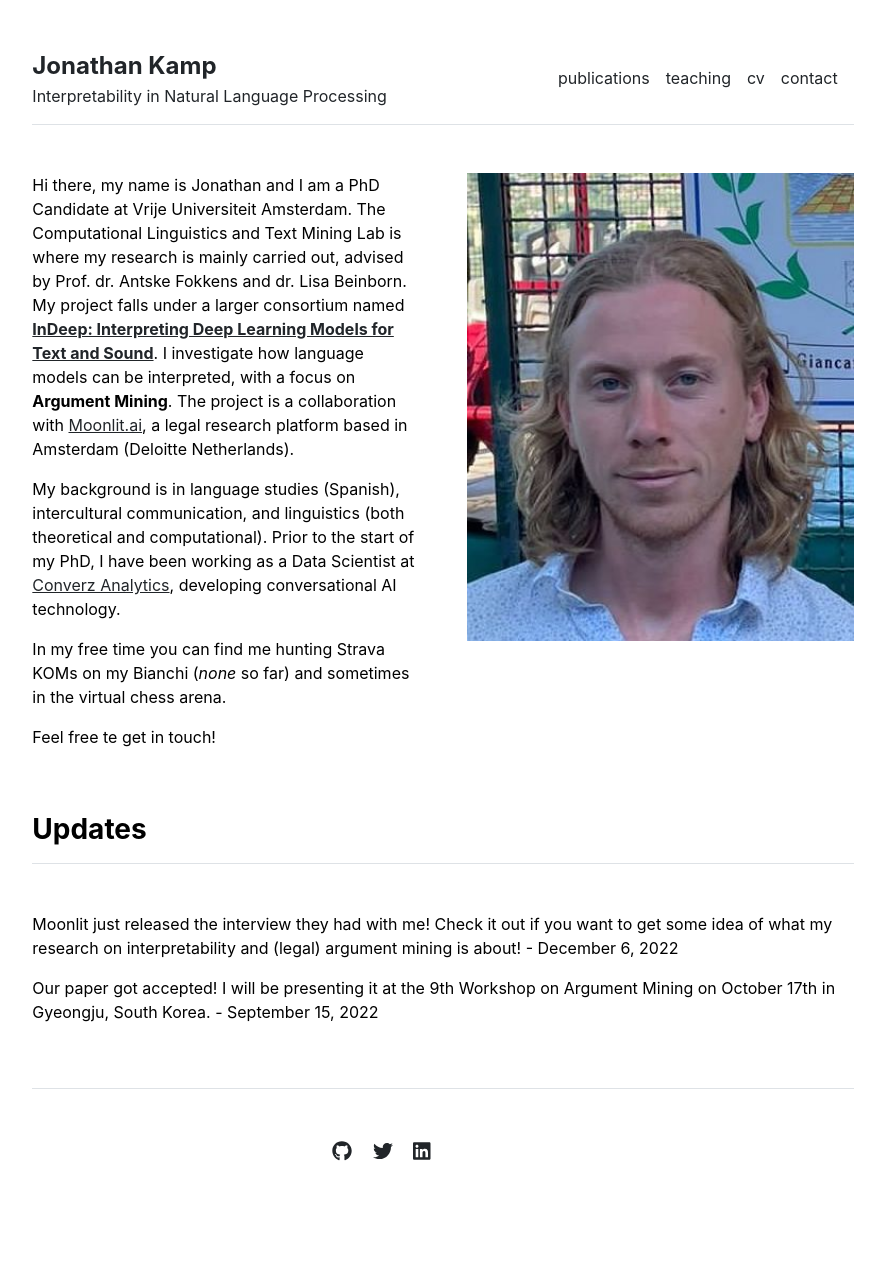
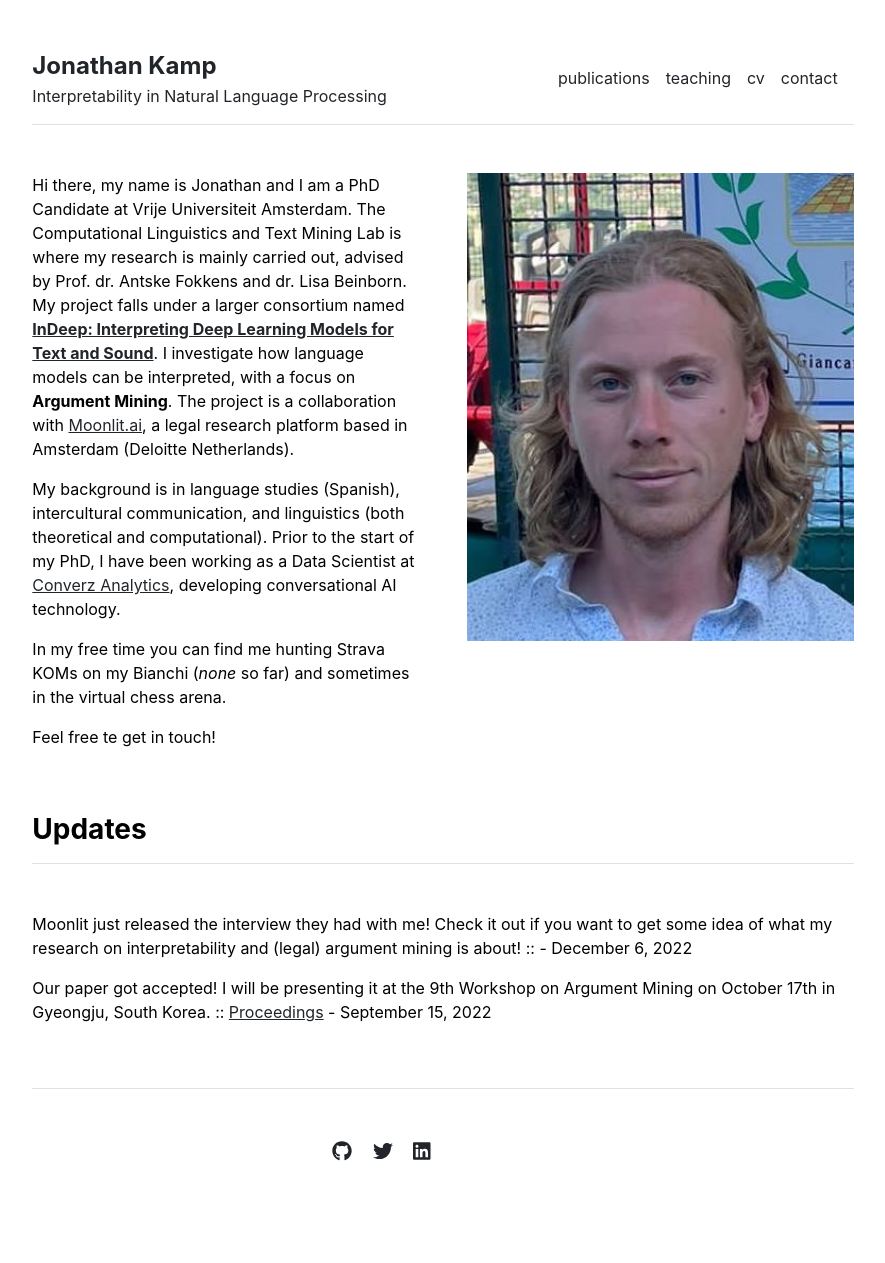
Before and after one commit to jbkamp/jbkamp.github.io, a Jekyll site: the page built from index.md, in a window 1280 px wide. Shown: the whole page, without its empty margins (197-1082 px from the left). Built offline with Jekyll 4.4.1, drawn with Linux system fonts in a browser that asks for light colours.

Commit message:
fixed the blog hyperlink bug

```diff
--- a/_layouts/home.html
+++ b/_layouts/home.html
@@ -18,7 +18,7 @@
   <div class="col-md-12">
     <h3 class="fw-bold border-bottom pb-3 mb-5">Updates</h3>
     {% for post in site.posts %}
-      <p>{{ post.title }} - {{ post.date | date: "%B %-d, %Y" }}</p>
+      <p>{{ post.title }} :: <a href={{ post.link }}>{{ post.linkname }}</a> - {{ post.date | date: "%B %-d, %Y" }}</p>
     {% endfor %}
   </div>
 </div>
--- a/_layouts/post.html
+++ b/_layouts/post.html
@@ -4,7 +4,7 @@
 
 <div class="row g-5 mb-5">
   <div class="col-md-12">
-    <h3 class="fw-bold border-bottom pb-3 mb-5">{{ page.title }} <a href="{{ page.link }}">{{ page.linkname }}</a></h3>
+    <h3 class="fw-bold border-bottom pb-3 mb-5">{{ page.title }}</h3>
     {{ content }}
   </div>
 </div>
```
Also changed, not shown: _posts/2022-09-15-publications-update.md (+2 -0 lines).
